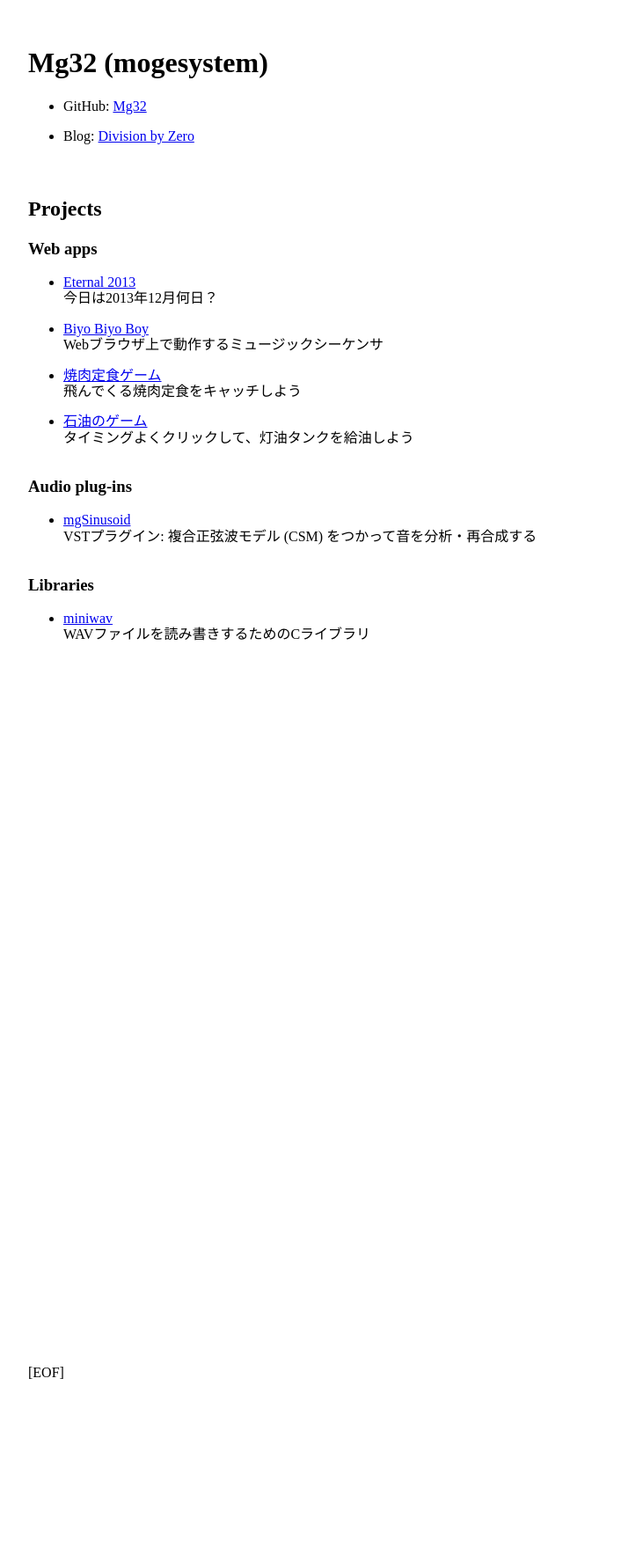
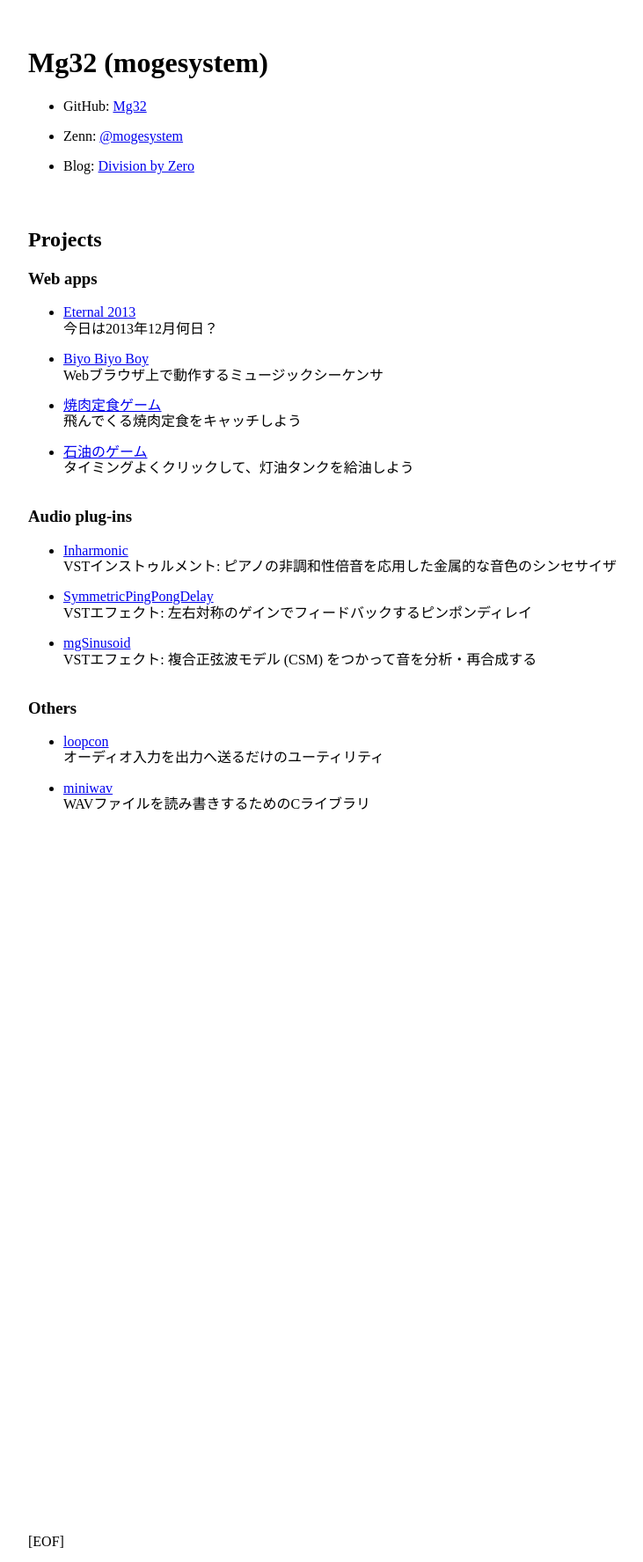
Before and after one commit to Mg32/mg32.github.com, a Jekyll site: the page built from index.md, in a window 1280 px wide. Shown: the whole page at 88% size, without its empty margins (208-939 px from the left). Built offline with Jekyll 4.4.1, drawn with Linux system fonts in a browser that asks for light colours; nearby versions of some CDN libraries; before the commit the page ends 1583 px from its top, so only the background shows below that.

Commit message:
Update index.md

```diff
--- a/index.md
+++ b/index.md
@@ -5,24 +5,31 @@ title: Mg32 (mogesystem)
 
 # Mg32 (mogesystem)
 -   GitHub: [Mg32](https://github.com/mg32)
+-   Zenn: [@mogesystem](https://zenn.dev/mogesystem)
 -   Blog: [Division by Zero](https://moge32.blogspot.com/)
 
+## Projects
 
-## Projects
 ### Web apps
 -   [Eternal 2013](https://mg32.github.io/eternal2013/)<br>
     今日は2013年12月何日？
 -   [Biyo Biyo Boy](https://mg32.github.io/biyobiyo-boy/)<br>
     Webブラウザ上で動作するミュージックシーケンサ
--   [焼肉定食ゲーム](https://github.com/Mg32/yknk)<br>
+-   [焼肉定食ゲーム](https://mg32.github.io/yknk/)<br>
     飛んでくる焼肉定食をキャッチしよう
--   [石油のゲーム](https://mogefav.appspot.com/fossil/)<br>
+-   [石油のゲーム](https://mg32.github.io/fossil/)<br>
     タイミングよくクリックして、灯油タンクを給油しよう
 
 ### Audio plug-ins
+-   [Inharmonic](https://github.com/Mg32/Inharmonic)<br>
+    VSTインストゥルメント: ピアノの非調和性倍音を応用した金属的な音色のシンセサイザ
+-   [SymmetricPingPongDelay](https://github.com/Mg32/SymmetricPingPongDelay)<br>
+    VSTエフェクト: 左右対称のゲインでフィードバックするピンポンディレイ
 -   [mgSinusoid](https://github.com/Mg32/vst_csm)<br>
-    VSTプラグイン: 複合正弦波モデル (CSM) をつかって音を分析・再合成する
+    VSTエフェクト: 複合正弦波モデル (CSM) をつかって音を分析・再合成する
 
-### Libraries
+### Others
+-   [loopcon](https://github.com/Mg32/loopcon)<br>
+    オーディオ入力を出力へ送るだけのユーティリティ
 -   [miniwav](https://github.com/Mg32/miniwav)<br>
     WAVファイルを読み書きするためのCライブラリ
```
